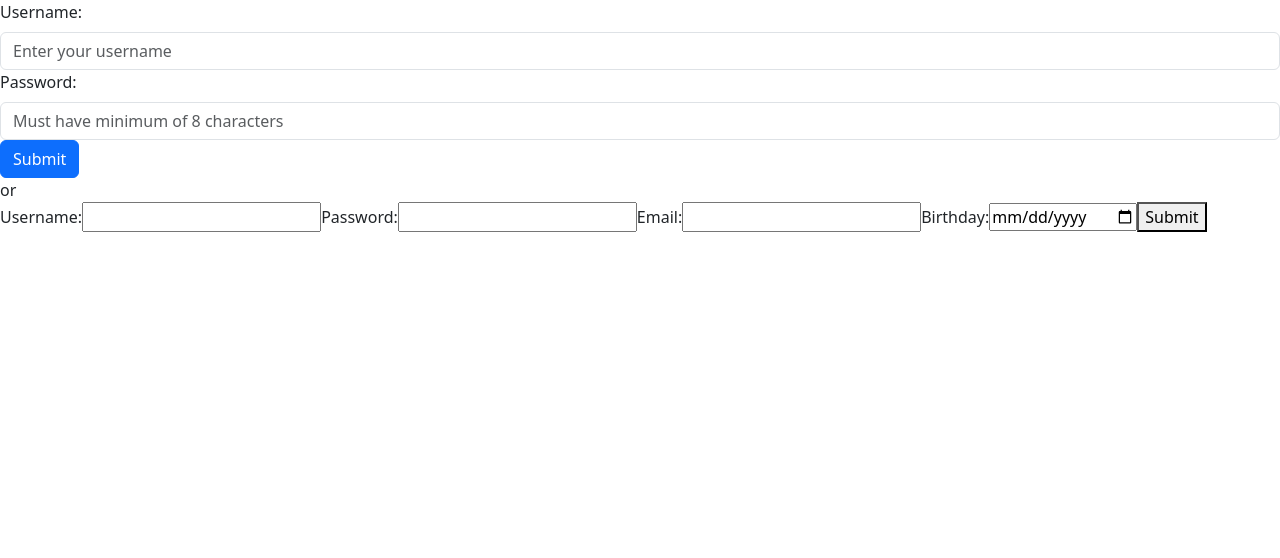
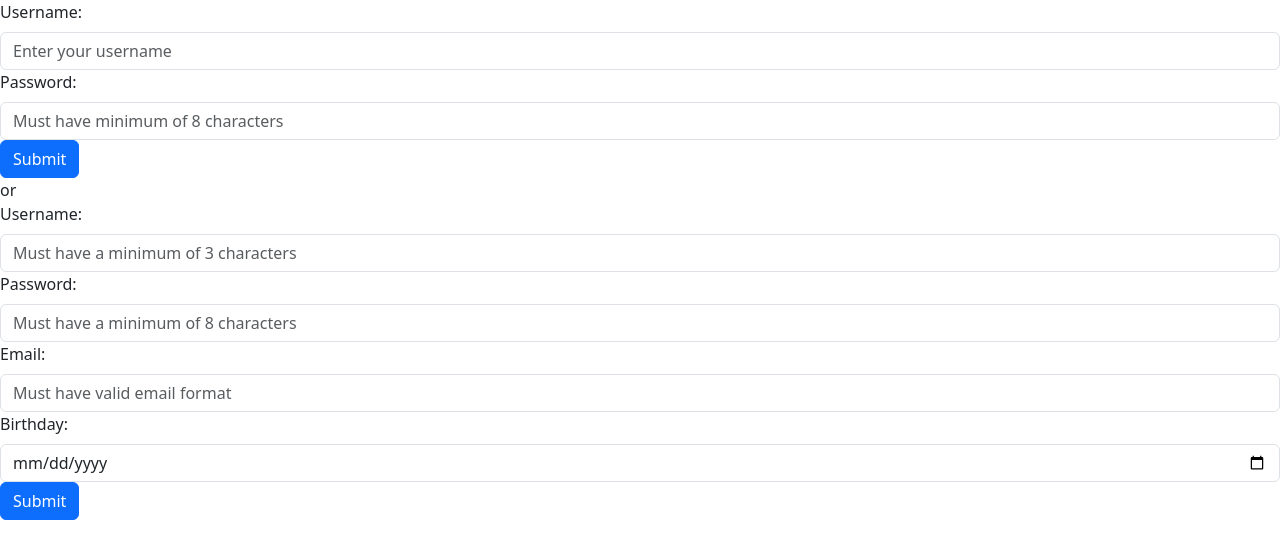
Before and after one commit to MrTeacher787/myFlix-client, a React (Vite) app: page / in a window 1280 px wide. Shown: the top 558 px of the page. Built offline with nearby package versions, Linux system fonts and the light colour scheme.

Commit message:
updated signup-view
added Bootstrap form elements to signup-view

```diff
--- a/src/components/signup-view/signup-view.jsx
+++ b/src/components/signup-view/signup-view.jsx
@@ -1,4 +1,6 @@
 import{ useState } from "react";
+import Button from "react-bootstrap/Button";
+import Form from "react-bootstrap/Form";
 
 export const SignupView = () => {
   const [username, setUsername] = useState("");
@@ -33,45 +35,52 @@ export const SignupView = () => {
   };
 
   return (
-    <form onSubmit={handleSubmit}>
-      <label>
-        Username:
-        <input
+    <Form onSubmit={handleSubmit}>
+      <Form.Group controlId="signUpFormUsername">
+        <Form.Label>Username:</Form.Label>
+        <Form.Control
           type="text"
           value={username}
           onChange={(e) => setUsername(e.target.value)}
           required
           minLength="3"
+          placeholder="Must have a minimum of 3 characters"
         />
-      </label>
-      <label>
-        Password:
-        <input
+      </Form.Group>
+
+      <Form.Group controlId="signUpFormPassword">
+        <Form.Label>Password:</Form.Label>
+        <Form.Control
           type="password"
           value={password}
           onChange={(e) => setPassword(e.target.value)}
           required
+          minLength="8"
+          placeholder="Must have a minimum of 8 characters"
         />
-      </label>
-      <label>
-        Email:
-        <input
+      </Form.Group>
+
+      <Form.Group controlId="signUpFormEmail">
+        <Form.Label>Email:</Form.Label>
+        <Form.Control
           type="email"
           value={email}
           onChange={(e) => setEmail(e.target.value)}
           required
+          placeholder="Must have valid email format"
         />
-      </label>
-      <label>
-        Birthday:
-        <input
+      </Form.Group>
+
+      <Form.Group controlId="signUpFormBirthday">
+        <Form.Label>Birthday:</Form.Label>
+        <Form.Control
           type="date"
           value={birthday}
           onChange={(e) => setBirthday(e.target.value)}
           required
         />
-      </label>
-      <button type="submit">Submit</button>
-    </form>
+      </Form.Group>
+      <Button variant="primary" type="submit">Submit</Button>
+    </Form>
   );
 };
```
Also changed, not shown: 2 other files (tests, documents, lock files or other folders).
